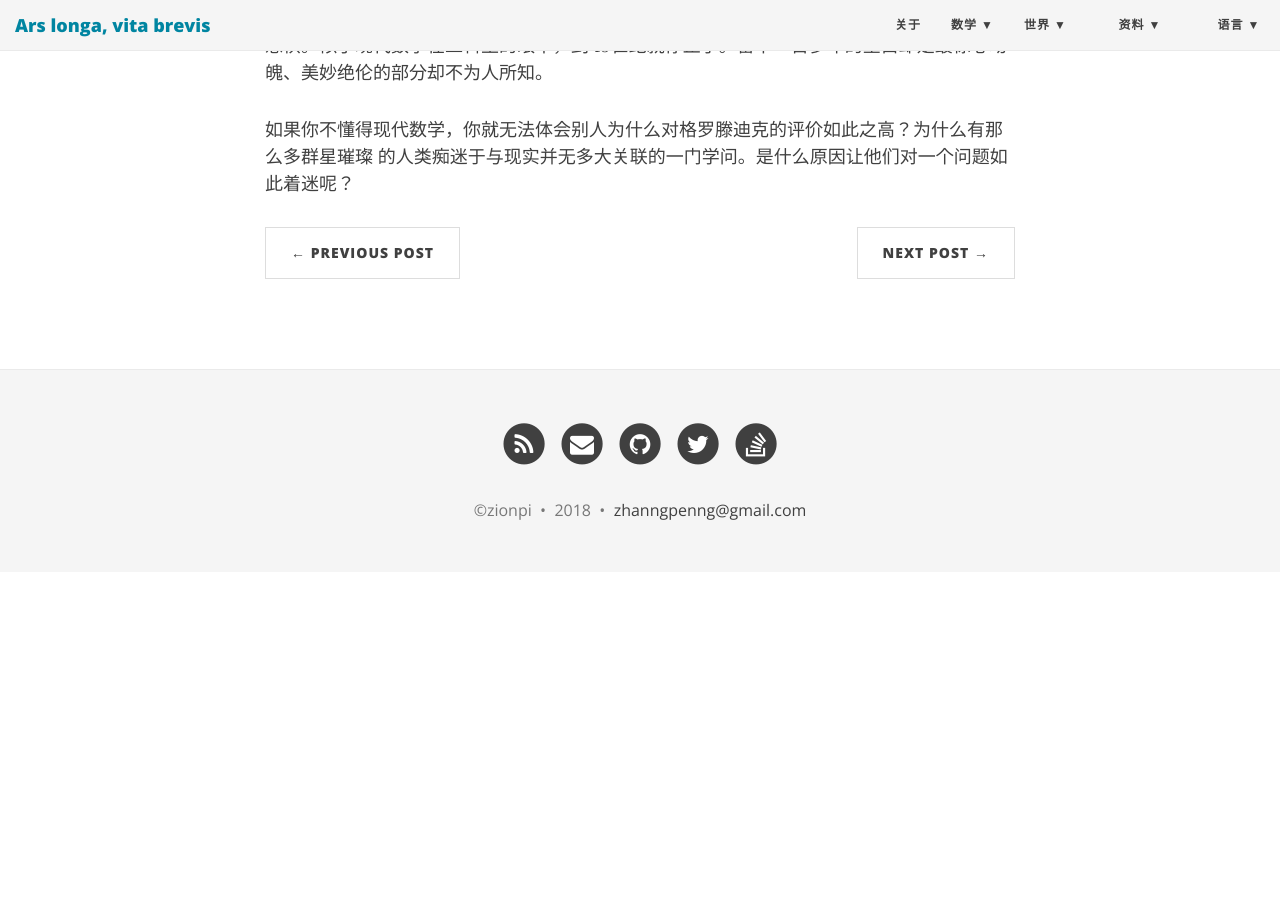
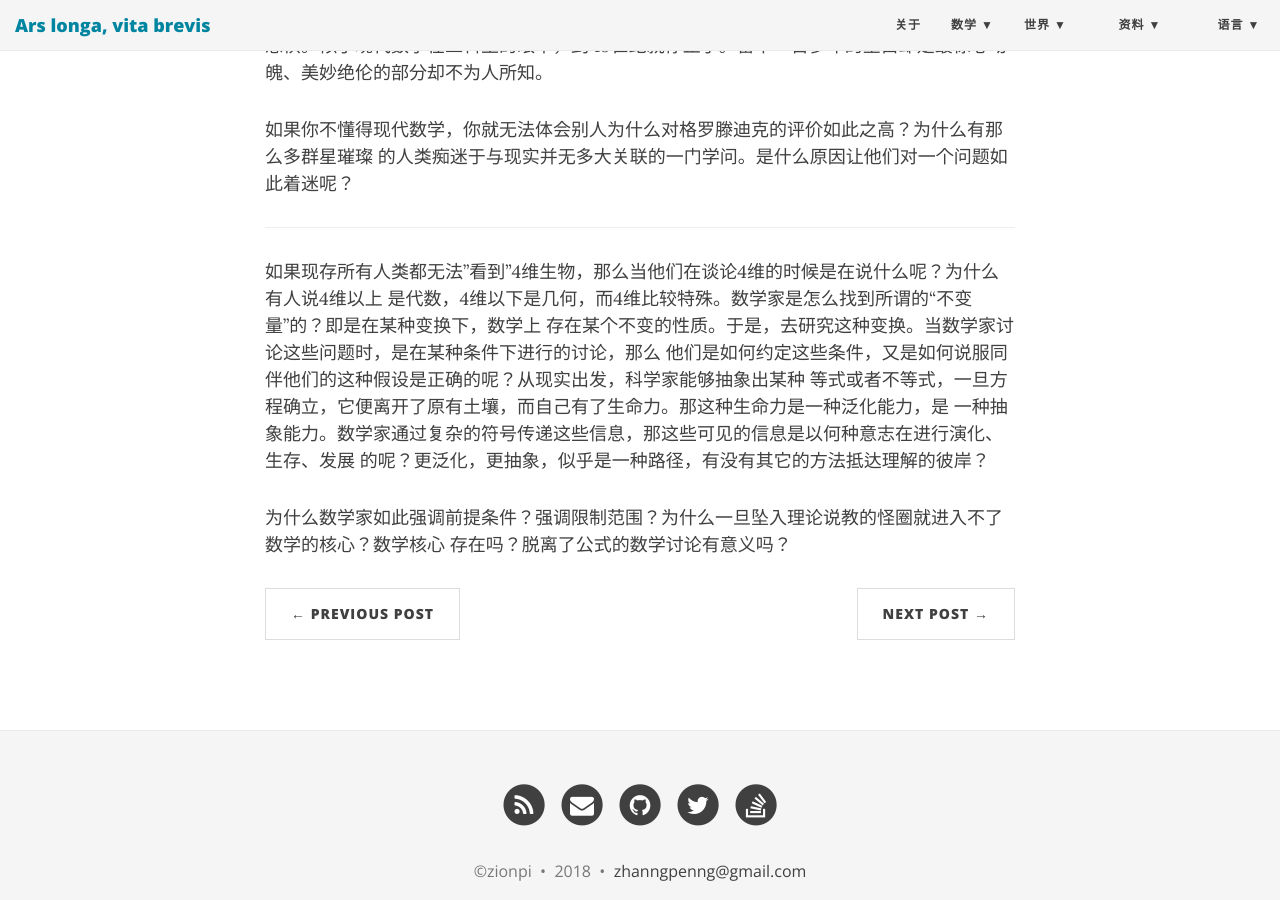
Before and after one commit to ZionPi/zionpi.github.io, a Jekyll site: the page built from _posts/2018-09-26-higher-mathematics.md, in a window 1280 px wide and 900 px high, scrolled down 880 px. Built offline with Jekyll 4.4.1, drawn with Linux system fonts in a browser that asks for light colours; nearby versions of some CDN libraries; before the commit the page ends 1452 px from its top, so only the background shows below that.

Commit message:
Update 2018-09-26-higher-mathematics.md

```diff
--- a/_posts/2018-09-26-higher-mathematics.md
+++ b/_posts/2018-09-26-higher-mathematics.md
@@ -11,3 +11,16 @@ title: 更高等的数学
 
 如果你不懂得现代数学，你就无法体会别人为什么对格罗滕迪克的评价如此之高？为什么有那么多群星璀璨
 的人类痴迷于与现实并无多大关联的一门学问。是什么原因让他们对一个问题如此着迷呢？
+
+---
+
+如果现存所有人类都无法"看到"4维生物，那么当他们在谈论4维的时候是在说什么呢？为什么有人说4维以上
+是代数，4维以下是几何，而4维比较特殊。数学家是怎么找到所谓的“不变量”的？即是在某种变换下，数学上
+存在某个不变的性质。于是，去研究这种变换。当数学家讨论这些问题时，是在某种条件下进行的讨论，那么
+他们是如何约定这些条件，又是如何说服同伴他们的这种假设是正确的呢？从现实出发，科学家能够抽象出某种
+等式或者不等式，一旦方程确立，它便离开了原有土壤，而自己有了生命力。那这种生命力是一种泛化能力，是
+一种抽象能力。数学家通过复杂的符号传递这些信息，那这些可见的信息是以何种意志在进行演化、生存、发展
+的呢？更泛化，更抽象，似乎是一种路径，有没有其它的方法抵达理解的彼岸？
+
+为什么数学家如此强调前提条件？强调限制范围？为什么一旦坠入理论说教的怪圈就进入不了数学的核心？数学核心
+存在吗？脱离了公式的数学讨论有意义吗？
```
